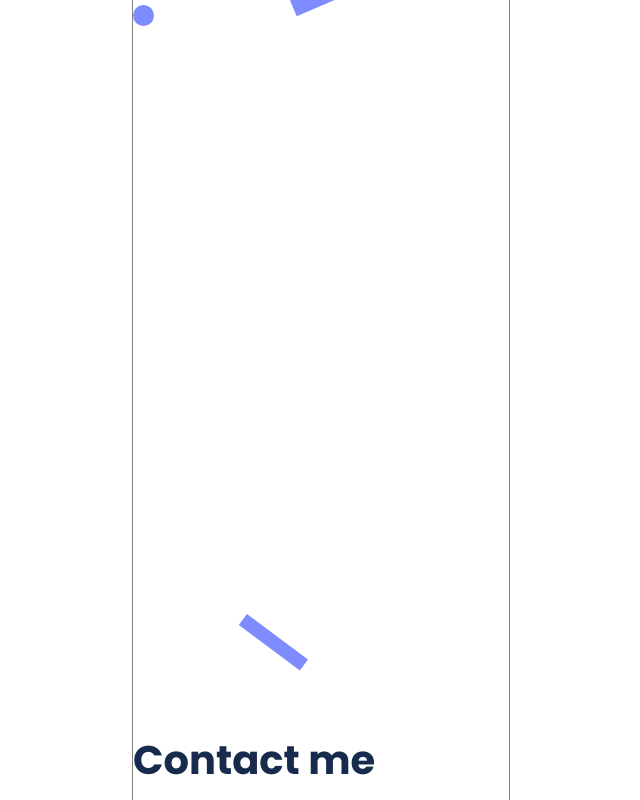
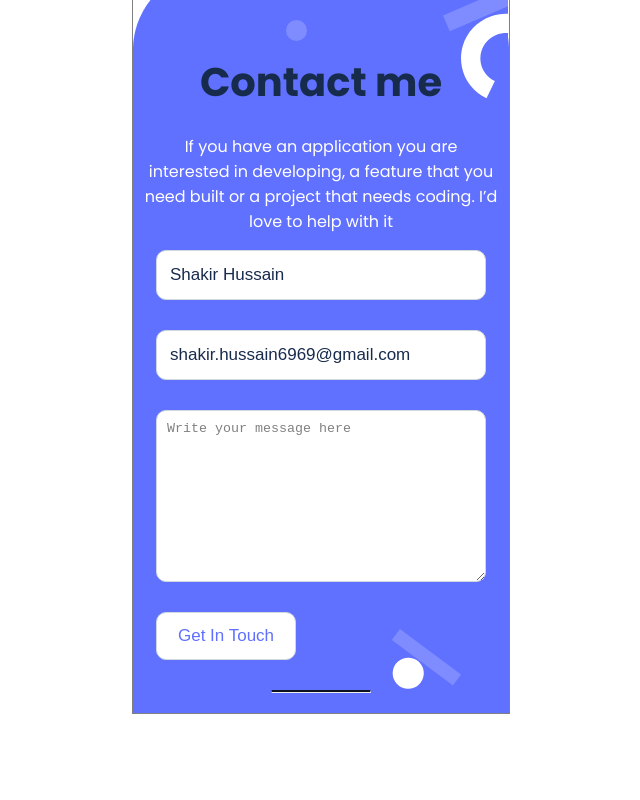
Before and after one commit to Shakir-Hussain12/Mobile-Portfolio, a website: page index.html in a window 1280 px wide. Shown: the part 4420-5220 px from the top of the page, without its empty margins (319-959 px from the left). After the commit the page ends 5134 px from the top, so only its background shows below. Drawn offline with Linux system fonts and the light colour scheme; files whose address does not match are found by name.

Commit message:
Styled contact form

```diff
--- a/Style.css
+++ b/Style.css
@@ -241,3 +241,83 @@ hr.solid {
   line-height: 20px;
   color: #253858;
 }
+
+.content {
+  background: url("./images/Contact.png");
+  text-align: center;
+  color: white;
+  margin-top: -718px;
+  padding-top: 40px;
+  padding-bottom: 20px;
+}
+
+.contact-text {
+  padding: 0 10px;
+}
+
+.my-form {
+  display: flex;
+  flex-direction: column;
+  max-width: 330px;
+  margin: 0 auto;
+  gap: 30px;
+}
+
+input {
+  height: 50px;
+  padding: 13px;
+  font-weight: 400;
+  font-size: 17px;
+  border-radius: 10px;
+  line-height: 20px;
+  color: #172b4d;
+  border: 1px solid#CFD8DC;
+}
+
+textarea {
+  border-radius: 10px;
+  color: gray;
+  padding: 10px;
+  border: 1px solid#CFD8DC;
+}
+
+button {
+  width: 140px;
+  height: 48px;
+  border-radius: 10px;
+  background: white;
+  font-weight: 500;
+  font-size: 17px;
+  line-height: 24px;
+  color: #6070ff;
+  border: 1px solid#CFD8DC;
+}
+
+.normal-button:hover,
+.resume-button:hover,
+button:hover {
+  background: #6070ff;
+  color: white;
+}
+
+button:disabled {
+  border: 1px solid #c1c7d0;
+  color: #5e6c84;
+}
+
+.connect:hover {
+  color: green;
+}
+
+.eclipse {
+  position: relative;
+  top: 15px;
+  left: 153px;
+}
+
+.round {
+  border-top: 2px solid #0d141e;
+  margin: 0 auto;
+  width: 100px;
+  border-radius: 10px;
+}
```
